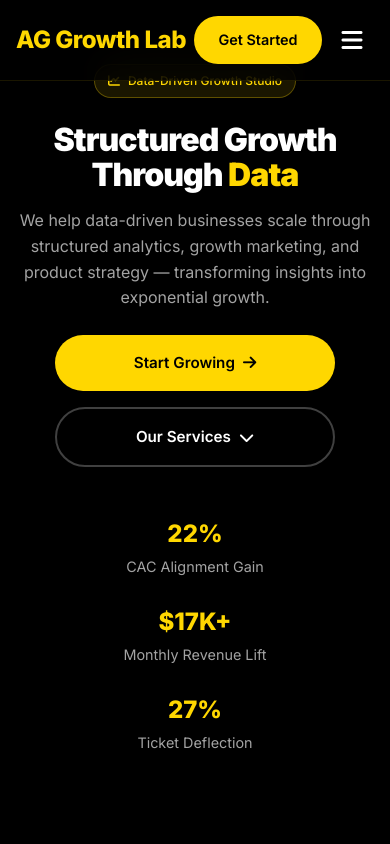
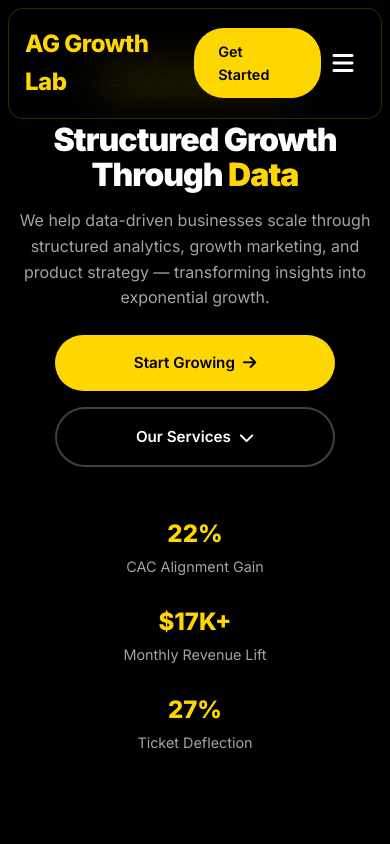
Before and after one commit to Surya-blippi/aggrowth, a plain HTML site: page index.html in a window 390 px wide. Shown: the top 844 px of the page. Drawn offline with Linux system fonts and the light colour scheme.

Commit message:
Add files via upload

```diff
--- a/index.html
+++ b/index.html
@@ -42,18 +42,24 @@
         /* Header */
         .header {
             position: fixed;
-            top: 0;
-            width: 100%;
+            top: 1rem;
+            left: 50%;
+            transform: translateX(-50%);
+            width: calc(100% - 4rem);
+            max-width: 1200px;
             z-index: 1000;
-            background: rgba(0, 0, 0, 0.7);
+            background: rgba(0, 0, 0, 0.3);
             backdrop-filter: blur(20px);
-            border-bottom: 1px solid rgba(255, 215, 0, 0.1);
+            border: 1px solid rgba(255, 215, 0, 0.2);
+            border-radius: 20px;
             transition: all 0.3s ease;
         }
 
         .header.scrolled {
-            background: rgba(0, 0, 0, 0.85);
-            border-bottom-color: rgba(255, 215, 0, 0.3);
+            background: rgba(0, 0, 0, 0.5);
+            border-color: rgba(255, 215, 0, 0.4);
+            transform: translateX(-50%) translateY(-2px);
+            box-shadow: 0 10px 30px rgba(0, 0, 0, 0.3);
         }
 
         .nav {
@@ -205,7 +211,7 @@
             display: flex;
             align-items: center;
             position: relative;
-            padding-top: 4rem;
+            padding-top: 2rem;
         }
 
         .hero-content {
@@ -1001,6 +1007,15 @@
 
         /* Responsive Design */
         @media (max-width: 768px) {
+            .header {
+                top: 0.5rem;
+                width: calc(100% - 2rem);
+            }
+
+            .nav-container {
+                padding: 0 1rem;
+            }
+
             .nav-menu {
                 display: none;
             }
@@ -1014,7 +1029,7 @@
             }
 
             .hero {
-                padding-top: 4rem;
+                padding-top: 2rem;
                 min-height: 90vh;
             }
 
@@ -1184,6 +1199,12 @@
         }
 
         @media (max-width: 480px) {
+            .header {
+                top: 0.5rem;
+                width: calc(100% - 1rem);
+                border-radius: 15px;
+            }
+
             .container {
                 padding: 0 1rem;
             }
```
